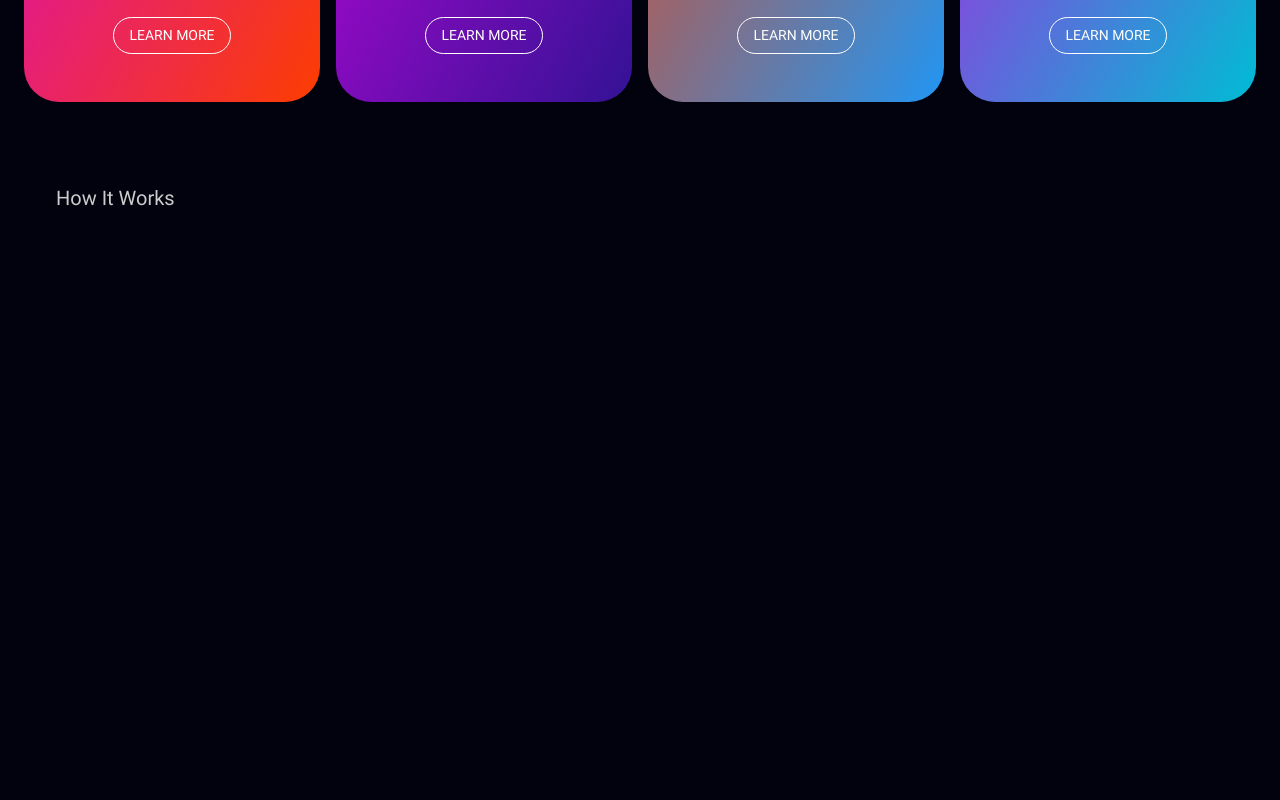
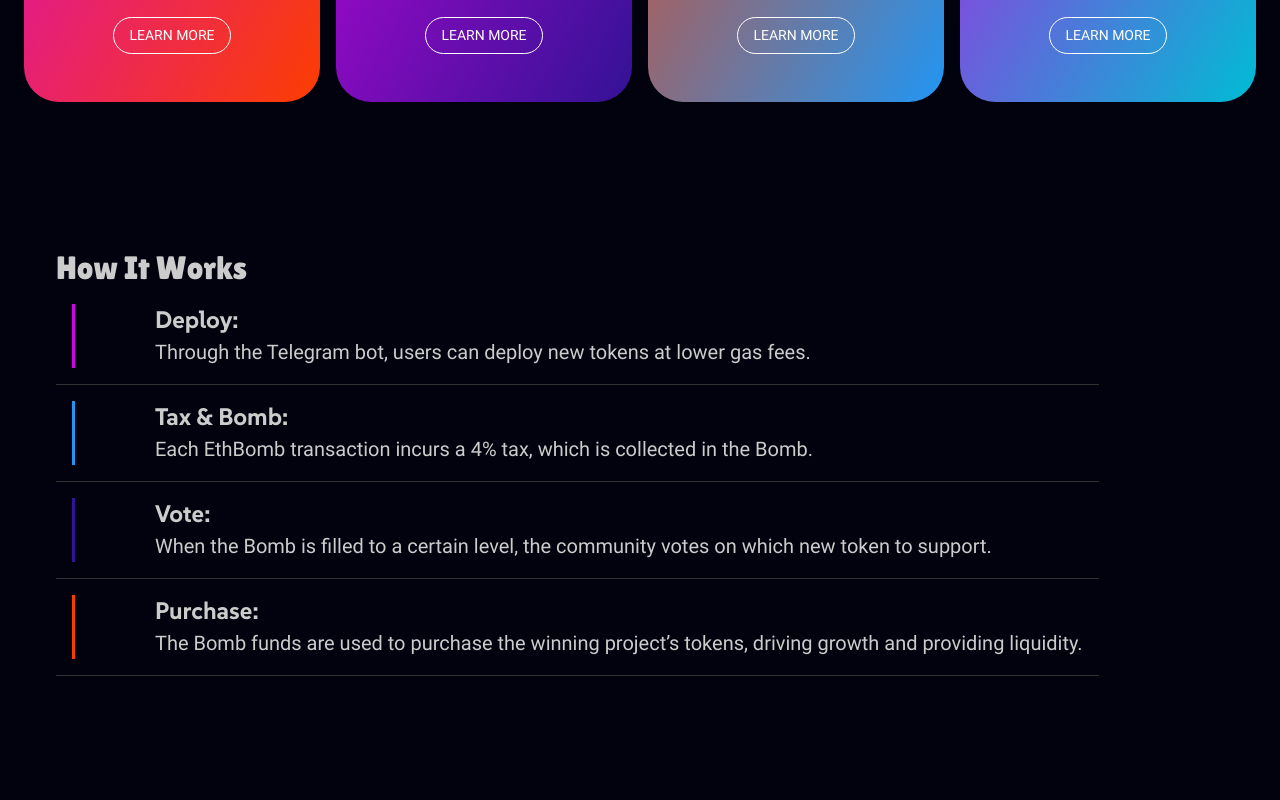
Before and after one commit to KeithV978/eth_bomb, a React (Create React App) app: page / in a window 1280 px wide. Shown: the part 1500-2300 px from the top of the page. Built offline with nearby package versions, Linux system fonts and the light colour scheme.

Commit message:
added how it works

```diff
--- a/src/App.js
+++ b/src/App.js
@@ -8,6 +8,7 @@
 import { ConnectWallet } from "./components/connect";
 import ScrollToTop from "./components/scrollToTop";
 import { HowItWorks } from "./components/howItWorks";
+import { WhyChoose } from "./components/whyChoose";
 
 function App() {
   document.title = "EthBomb - Welcome";
@@ -18,6 +19,7 @@
         <Hero />
         <Features />
         <HowItWorks />
+        <WhyChoose />
         <ConnectWallet />
       </main>
       <Footer />
--- a/src/components/features/styles.js
+++ b/src/components/features/styles.js
@@ -27,7 +27,6 @@
   justifyContent: "space-between",
   [theme.breakpoints.up("sm")]: {
     padding: "2rem",
-
     maxWidth: "300px",
   },
 }));
--- a/src/components/howItWorks/index.jsx
+++ b/src/components/howItWorks/index.jsx
@@ -1,11 +1,77 @@
 import React from "react";
-import { Wrapper } from "./styles";
+import { Item, ItemBody, ItemHeader, Wrapper } from "./styles";
 import Typography from "@mui/material/Typography";
+import Box from "@mui/material/Box";
+import Divider from "@mui/material/Divider";
 
 export const HowItWorks = () => {
   return (
     <Wrapper>
-      <Typography variant="h6">How It Works</Typography>
+      <div>
+        {" "}
+        <Typography variant="h4">How It Works</Typography>
+        <Box sx={{ width: { xs: "100%", sm: "fit-content" } }}>
+          {/* first */}
+          <Item
+            sx={{
+              borderLeft: "3px solid #fff",
+              borderLeftColor: "primary.main",
+            }}
+          >
+            <ItemHeader variant="h5">Deploy:</ItemHeader>{" "}
+            <ItemBody variant="h6">
+              Through the Telegram bot, users can deploy new tokens at lower gas
+              fees.
+            </ItemBody>
+          </Item>
+          <Divider sx={{ borderColor: "#313131" }} />
+
+          {/* second */}
+          <Item
+            sx={{
+              borderLeft: "3px solid #fff",
+              borderLeftColor: "#2196f3",
+            }}
+          >
+            <ItemHeader variant="h5">Tax & Bomb:</ItemHeader>{" "}
+            <ItemBody variant="h6">
+              Each EthBomb transaction incurs a 4% tax, which is collected in
+              the Bomb.
+            </ItemBody>
+          </Item>
+          <Divider sx={{ borderColor: "#313131" }} />
+
+          {/* third */}
+          <Item
+            sx={{
+              borderLeft: "3px solid #fff",
+              borderLeftColor: "secondary.main",
+            }}
+          >
+            <ItemHeader variant="h5">Vote:</ItemHeader>{" "}
+            <ItemBody variant="h6">
+              When the Bomb is filled to a certain level, the community votes on
+              which new token to support.
+            </ItemBody>
+          </Item>
+          <Divider sx={{ borderColor: "#313131" }} />
+
+          {/* fourth */}
+          <Item
+            sx={{
+              borderLeft: "3px solid #fff",
+              borderLeftColor: "tertiary.main",
+            }}
+          >
+            <ItemHeader variant="h5">Purchase:</ItemHeader>{" "}
+            <ItemBody variant="h6">
+              The Bomb funds are used to purchase the winning project’s tokens,
+              driving growth and providing liquidity.
+            </ItemBody>
+          </Item>
+          <Divider sx={{ borderColor: "#313131" }} />
+        </Box>
+      </div>
     </Wrapper>
   );
 };
--- a/src/components/howItWorks/styles.js
+++ b/src/components/howItWorks/styles.js
@@ -1,6 +1,21 @@
 import { styled } from "@mui/material";
+import Typography from "@mui/material/Typography";
 
 export const Wrapper = styled("section")(({ theme }) => ({
   minHeight: "70vh",
   padding: "3rem 2rem 2rem",
+  display: "flex",
+  flexDirection: "column",
+  //   alignItems: "center",
+  justifyContent: "center",
 }));
+export const Item = styled("div")(({ theme }) => ({
+  //   display: "flex",
+  alignItems: "center",
+  width: "max-content",
+  paddingLeft: "5rem",
+  margin: "1rem",
+  //   borderBottom: "1px solid #ccc",
+}));
+export const ItemHeader = styled(Typography)(({ theme }) => ({}));
+export const ItemBody = styled(Typography)(({ theme }) => ({}));
--- /dev/null
+++ b/src/components/whyChoose/index.jsx
@@ -0,0 +1,5 @@
+import React from "react";
+
+export const WhyChoose = () => {
+  return <div></div>;
+};
```
Also changed, not shown: src/components/whyChoose/styles.js (added).
